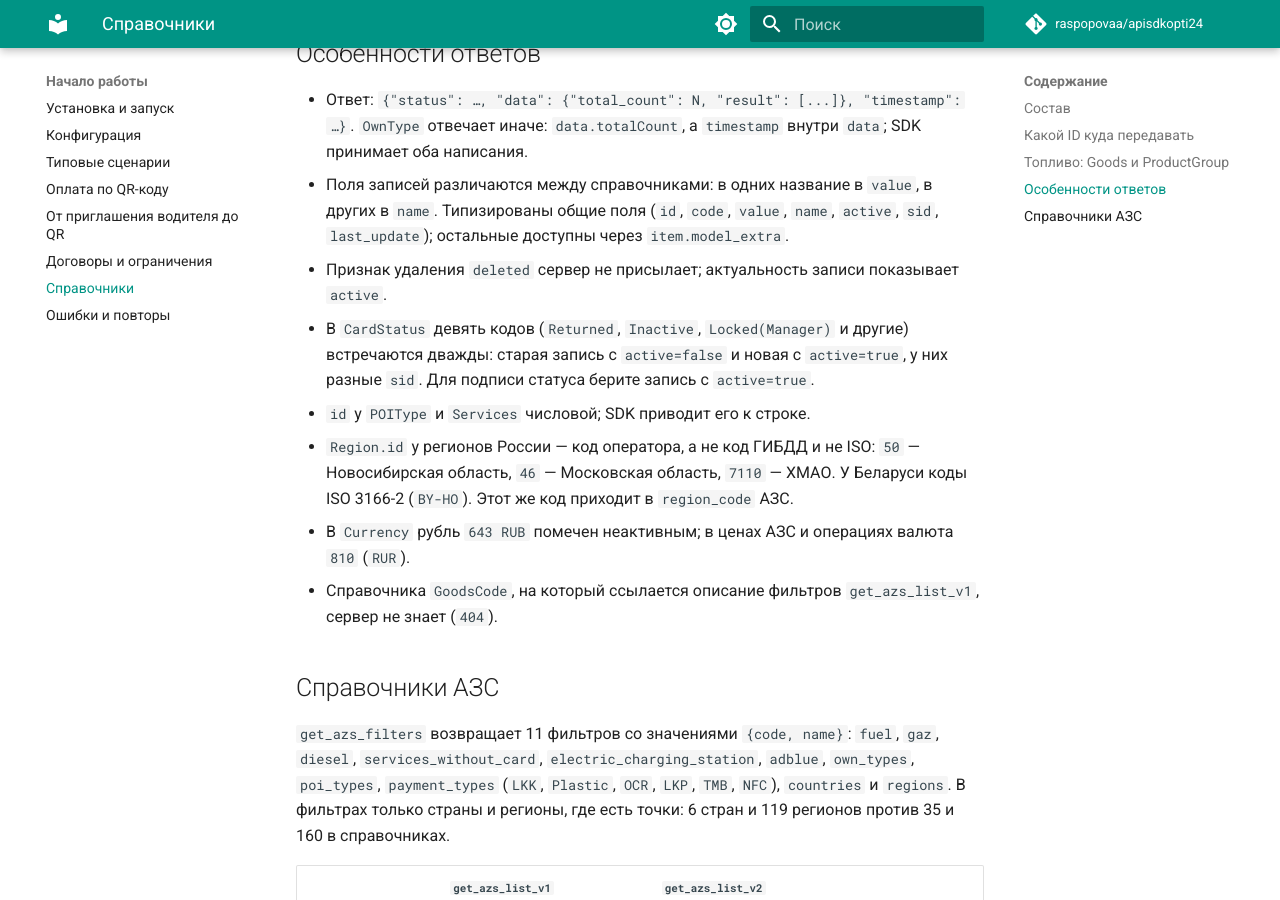
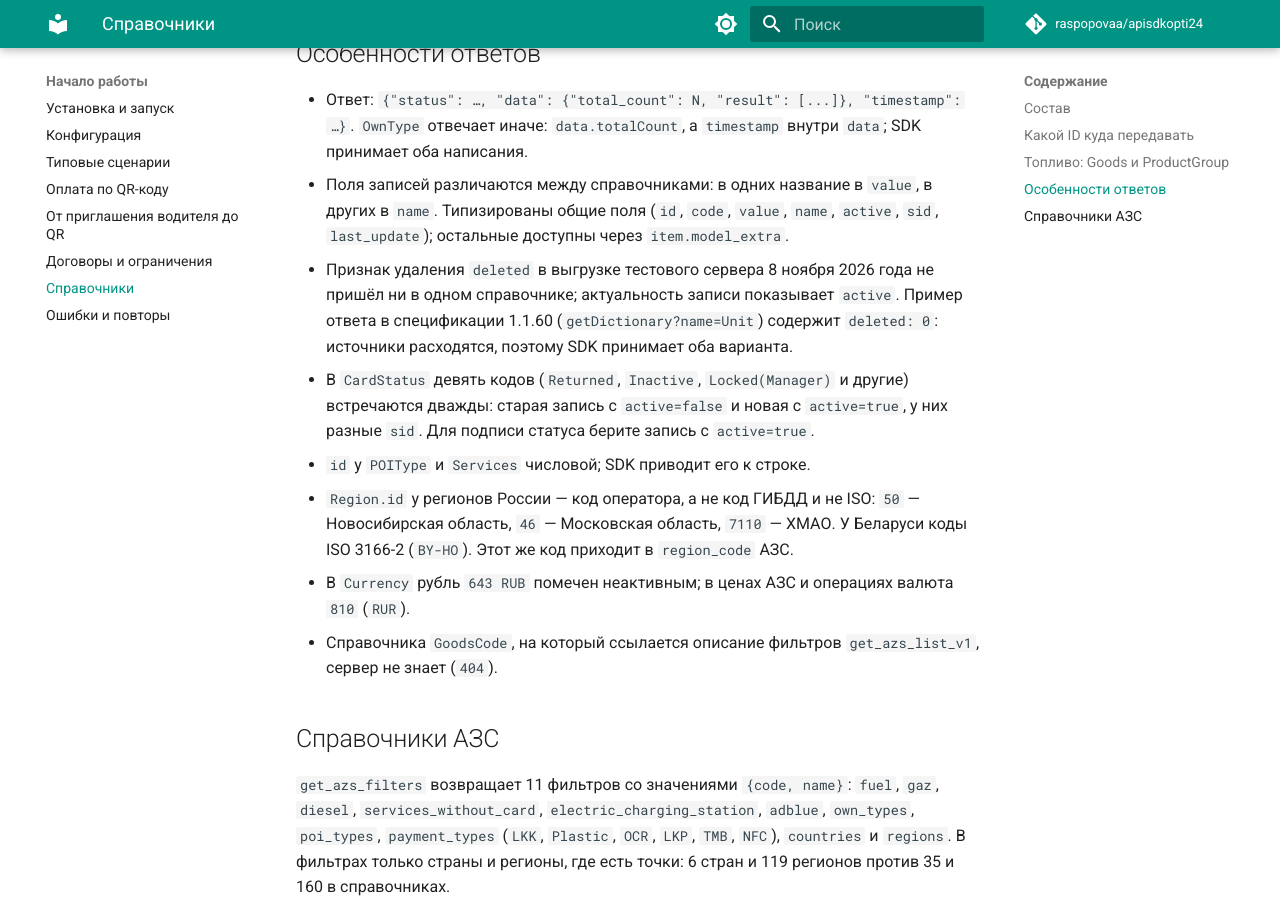
Before and after one commit to raspopovaa/apisdkopti24, an MkDocs documentation site: the page built from docs/dictionaries.md, in a window 1280 px wide and 900 px high, scrolled down 4414 px. Built offline with MkDocs 1.6.1 and Material for MkDocs 9.7.7, drawn with Linux system fonts in a browser that asks for light colours; comment, search, counter and statistics services are not loaded; the version menu is left out.

Commit message:
docs(dictionaries): deleted — наблюдение тестового сервера, расхождение со спецификацией
Co-Authored-By: Claude Opus 5.5 <noreply@anthropic.com>
Claude-Session: https://claude.ai/code/session_015dGGiqu5A1XNDbRHPeRjg7

```diff
--- a/docs/dictionaries.md
+++ b/docs/dictionaries.md
@@ -85,7 +85,7 @@ description: "Справочники OPTI 24: состав, поля, связи
 
 - Ответ: `{"status": …, "data": {"total_count": N, "result": [...]}, "timestamp": …}`. `OwnType` отвечает иначе: `data.totalCount`, а `timestamp` внутри `data`; SDK принимает оба написания.
 - Поля записей различаются между справочниками: в одних название в `value`, в других в `name`. Типизированы общие поля (`id`, `code`, `value`, `name`, `active`, `sid`, `last_update`); остальные доступны через `item.model_extra`.
-- Признак удаления `deleted` сервер не присылает; актуальность записи показывает `active`.
+- Признак удаления `deleted` в выгрузке тестового сервера 8 ноября 2026 года не пришёл ни в одном справочнике; актуальность записи показывает `active`. Пример ответа в спецификации 1.1.60 (`getDictionary?name=Unit`) содержит `deleted: 0`: источники расходятся, поэтому SDK принимает оба варианта.
 - В `CardStatus` девять кодов (`Returned`, `Inactive`, `Locked(Manager)` и другие) встречаются дважды: старая запись с `active=false` и новая с `active=true`, у них разные `sid`. Для подписи статуса берите запись с `active=true`.
 - `id` у `POIType` и `Services` числовой; SDK приводит его к строке.
 - `Region.id` у регионов России — код оператора, а не код ГИБДД и не ISO: `50` — Новосибирская область, `46` — Московская область, `7110` — ХМАО. У Беларуси коды ISO 3166-2 (`BY-HO`). Этот же код приходит в `region_code` АЗС.
```
Also changed, not shown: CHANGELOG.md (+2 -2 lines), 1 other file.
